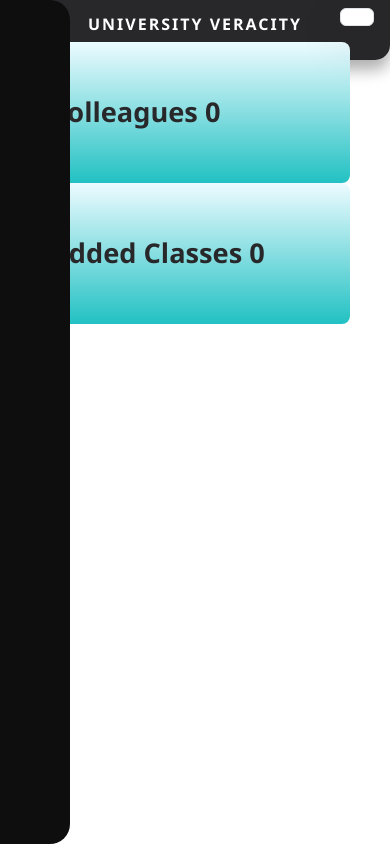
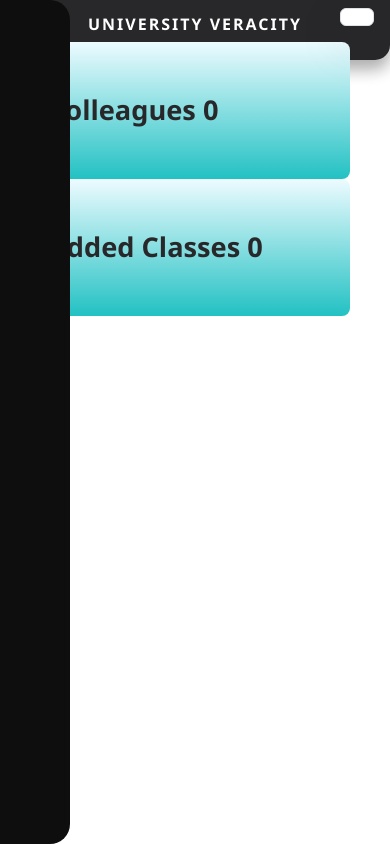
Before and after one commit to Verkiel-cmd/student-management-frontend, a React (Vite) app: page /Dashboard in a window 390 px wide. Built offline with nearby package versions, Linux system fonts and the light colour scheme; no server answers; sample sign-in values are in the browser's storage; some icons are missing.

Commit message:
Updated XYZ feature / bugfix / etc

```diff
--- a/src/Webstyles/main_side.css
+++ b/src/Webstyles/main_side.css
@@ -450,7 +450,7 @@ a.sidebar-link:hover {
     background: rgb(34, 193, 195);
     background: linear-gradient(0deg, rgba(34, 193, 195, 1) 0%, rgba(237, 251, 255, 1) 100%);
     border-radius: 8px;
-    padding: 50px;
+    padding: 3rem;
     width: 100%;
     max-width: 350px;
     display: inline-block;
@@ -521,7 +521,7 @@ a.sidebar-link:hover {
 
     /* Adjust statistics container */
     .total_statistics {
-        padding: 50px;
+        padding: 3rem;
         width: 100%;
         max-width: 350px;
         display: flex;
```
